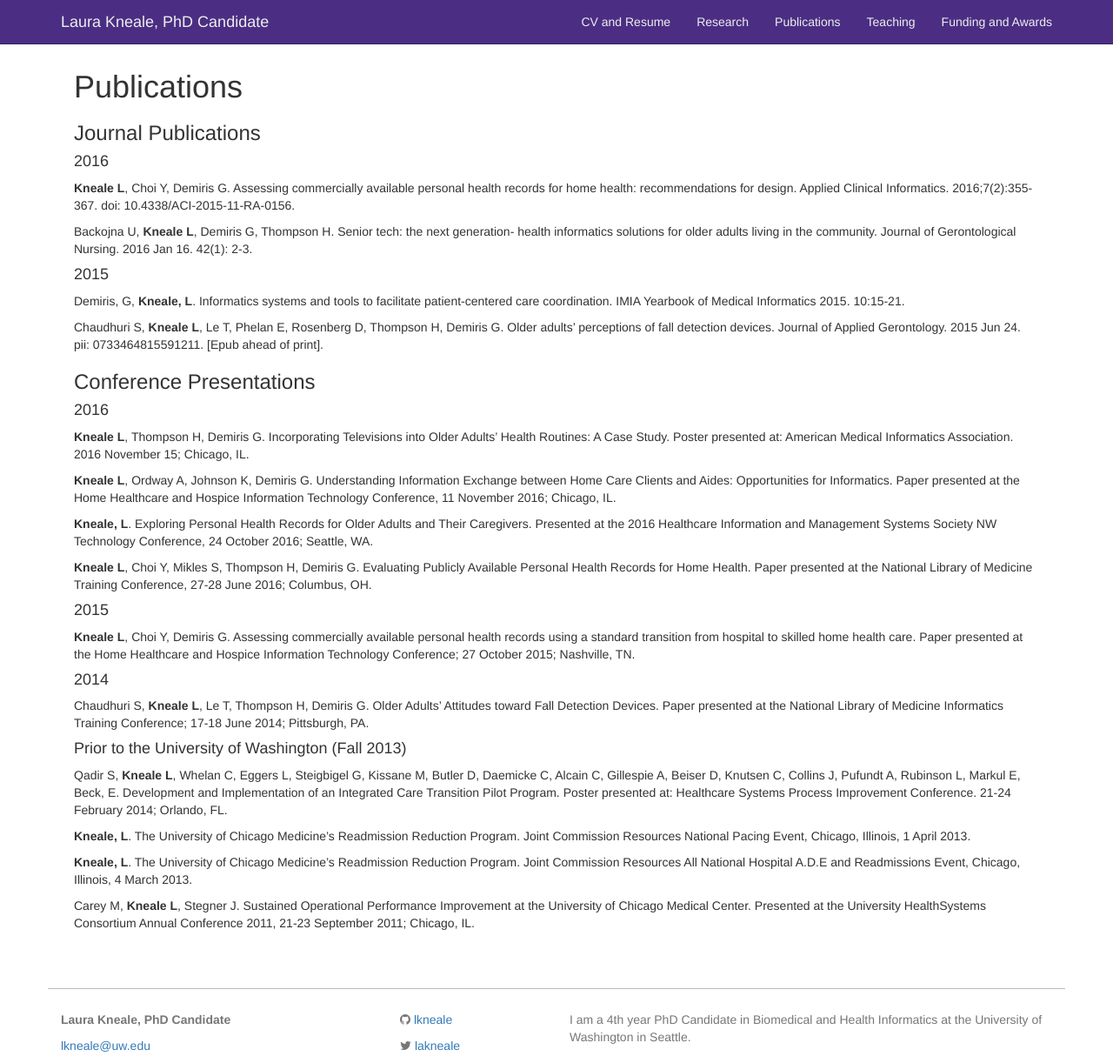
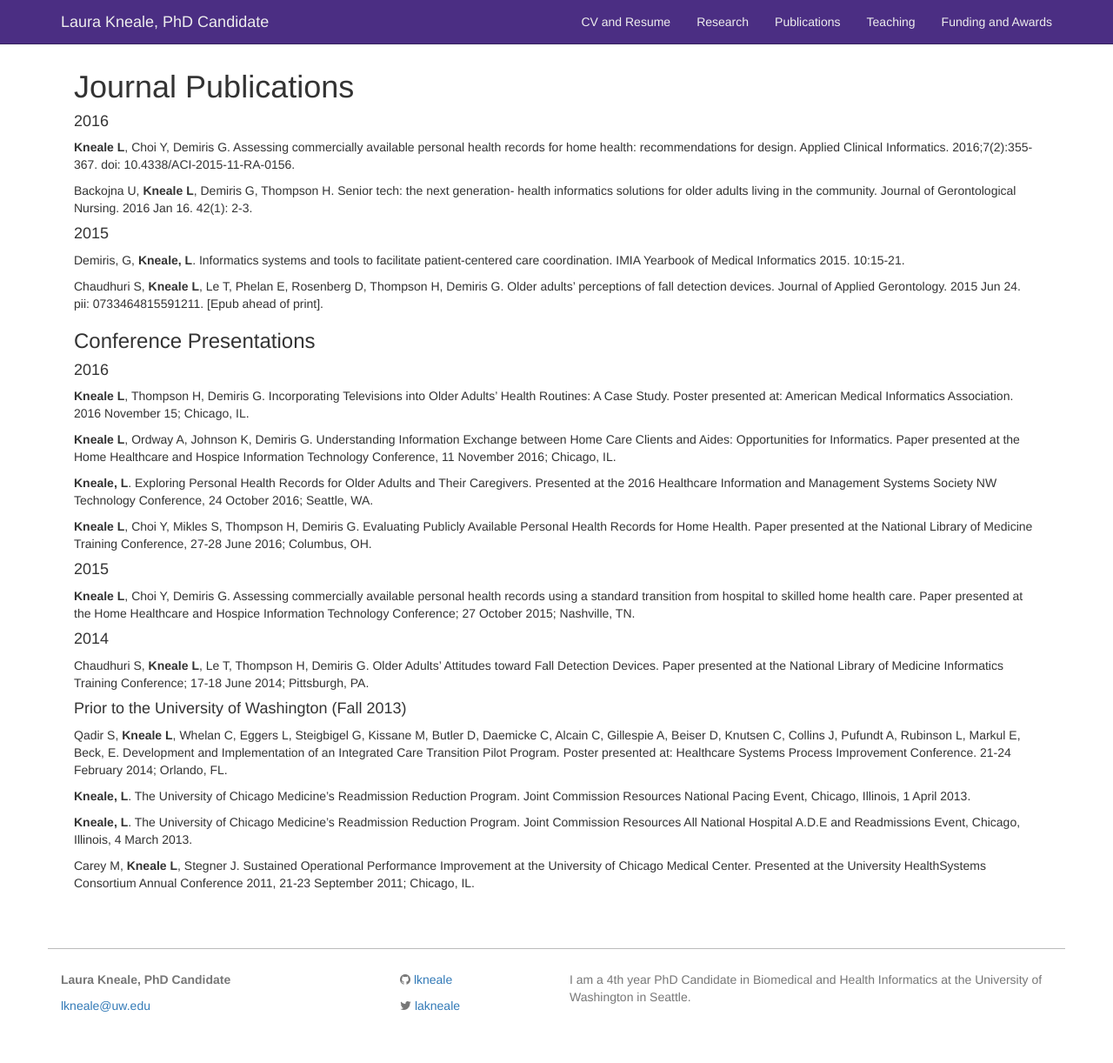
Before and after one commit to lkneale/lkneale.github.io, a Jekyll site: the page built from publications.md, in a window 1280 px wide and 1222 px high. Shown: the whole window at 87% size. Built offline with Jekyll 4.4.1, drawn with Linux system fonts in a browser that asks for light colours.

Commit message:
Update publications.md

```diff
--- a/publications.md
+++ b/publications.md
@@ -1,9 +1,8 @@
 ---
 layout: page
-title: Publications
+title: Journal Publications
 permalink: /publications/
 ---
-### Journal Publications
 
 #### 2016
 
```
